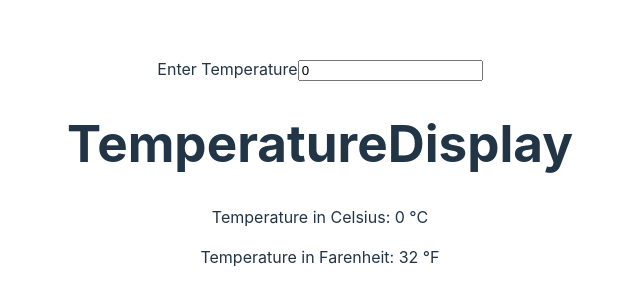
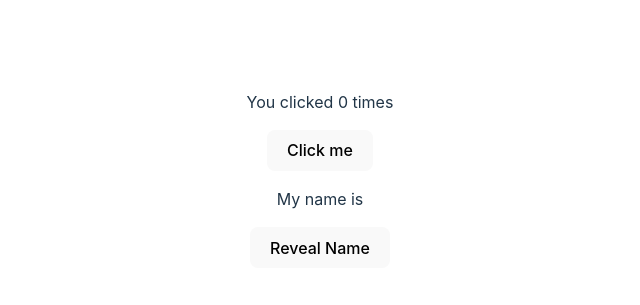
Before and after one commit to goelabhishek694/AugBeginnerFE2024, a React (Vite) app in the folder React/ReactPOC/: page / in a window 1280 px wide. Shown: the part 229-534 px from the top of the page, without its empty margins (320-960 px from the left). Built offline with nearby package versions, Linux system fonts and the light colour scheme.

Commit message:
useEffect variations

```diff
--- a/React/ReactPOC/src/App.jsx
+++ b/React/ReactPOC/src/App.jsx
@@ -12,6 +12,7 @@ import AdvancedForm1 from './Components/AdvancedForm1'
 import AdvancedForm2 from './Components/AdvancedForm2'
 import TemperatureInput from './Components/TemperatureInput'
 import TemperatureDisplay from './Components/TemperatureDisplay'
+import UseEffectHook from './Components/UseEffectHook'
 
 function App() {
   const [count, setCount] = useState(0);
@@ -44,8 +45,9 @@ function App() {
       {/* <SimpleForm></SimpleForm> */}
       {/* <AdvancedForm1></AdvancedForm1> */}
       {/* <AdvancedForm2></AdvancedForm2> */}
-      <TemperatureInput temperature={temperature} updateTemperature={updateTemperature}></TemperatureInput>
-      <TemperatureDisplay temperature={temperature} ></TemperatureDisplay>
+      {/* <TemperatureInput temperature={temperature} updateTemperature={updateTemperature}></TemperatureInput>
+      <TemperatureDisplay temperature={temperature} ></TemperatureDisplay> */}
+      <UseEffectHook></UseEffectHook>
       </>
   )
 }
--- /dev/null
+++ b/React/ReactPOC/src/Components/UseEffectHook.jsx
@@ -0,0 +1,57 @@
+import React, { useEffect, useState } from "react";
+
+function UseEffectHook() {
+  const [count, setCount] = useState(0);
+  const [name, setName] = useState("");
+
+  //first variation
+  useEffect(() => {
+    //called when component is rendered(mounted) for the first time and everytime when state changes
+    console.log("i am useEffect 1");
+  });
+
+  //second variation -> with empty dependency array
+  useEffect(() => {
+    //called when component is rendered(mounted) for the first time
+    console.log("i am useEffect 2 ");
+    //display my spin wheel
+  }, []);
+
+   //third variation -> with !empty dependency array
+  useEffect(()=>{
+      //called when component is rendered(mounted) and everytime when count state changes
+      console.log("i am useEffect 3 ");
+  },[count])
+
+  //fourth variation + cleanup
+  useEffect(()=>{
+      console.log("i am useEffect 4");
+      //i have made a network request -> 5sec
+      let timerId=setTimeout(()=>{
+        console.log("network reposnse from UE4", count);
+      },5000)
+      //just before next useEffect is called, cleanup function is called first.
+      return ()=>{
+          //remove event listensers after previous is removed and before next button is created
+          console.log("cleanup before useEffect 4 is called");
+          clearTimeout(timerId);
+      }
+  },[count])
+
+
+
+
+
+
+  console.log("ui is rendered");
+  return (
+    <div>
+      <p>You clicked {count} times</p>
+      <button onClick={() => setCount(count + 1)}>Click me</button>
+      <p>My name is {name}</p>
+      <button onClick={() => setName("Scaler")}>Reveal Name</button>
+    </div>
+  );
+}
+
+export default UseEffectHook;
```
